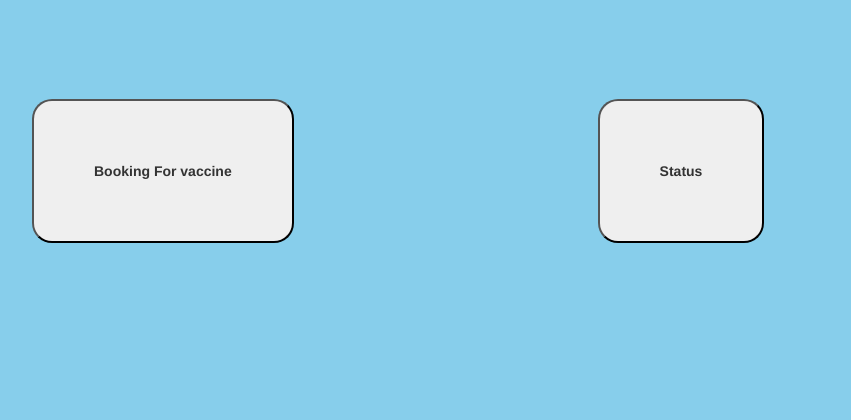
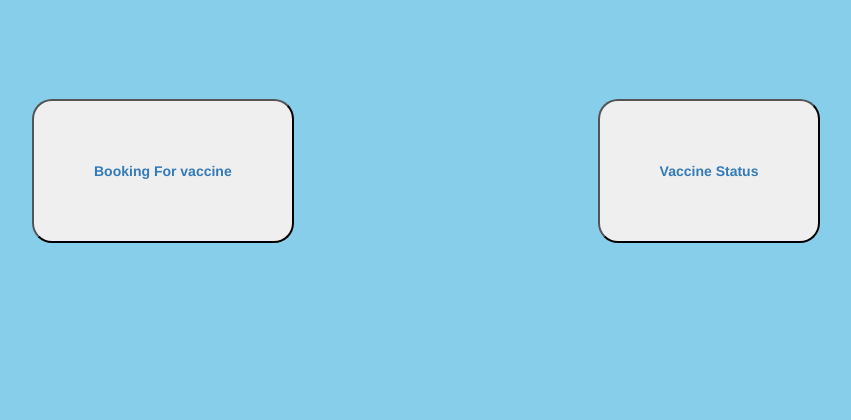
Before and after one commit to MuhtasimMahmud/vaccination_management_system, a PHP site: page /dashboard.php in a window 1280 px wide. Shown: the part 51-471 px from the top of the page, without its empty margins (218-1069 px from the left). Run offline with PHP 8.4, Linux system fonts and the light colour scheme; the visitor is signed in with stand-in values (Sample User, id 1).

Commit message:
Alhamdulillah done !

```diff
--- a/dashboard.php
+++ b/dashboard.php
@@ -29,15 +29,15 @@
 
         <div>
             <div class="buttons">
-                <button class = "bt" type="submit"> <b>Booking For vaccine</b> </button>
+                <a href="#"><button class = "bt" type="submit"> <b>Booking For vaccine</b> </button></a>
             </div>
 
             <div class="buttons">
-                <button class = "bt" type="submit"> <b> Status </b></button>
+                <a href="#"> <button class = "bt" type="submit"> <b> Vaccine Status </b></button> </a>
             </div>
 
             <div class="buttons">
-                <button class = "bt" type="submit"><b> Vaccine card </b></button>
+                <a href="#"><button class = "bt" type="submit"><b> Vaccine card </b></button></a>
             </div>
         </div>
 
```
